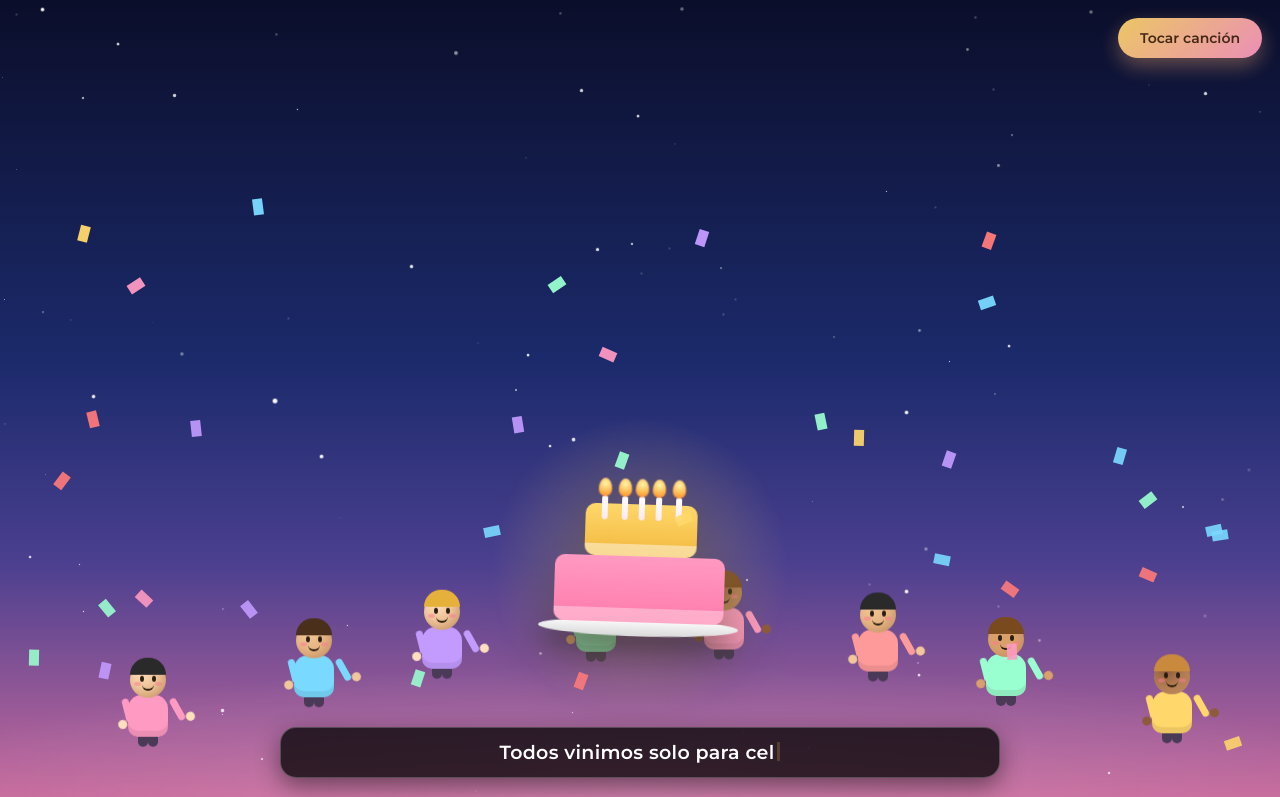
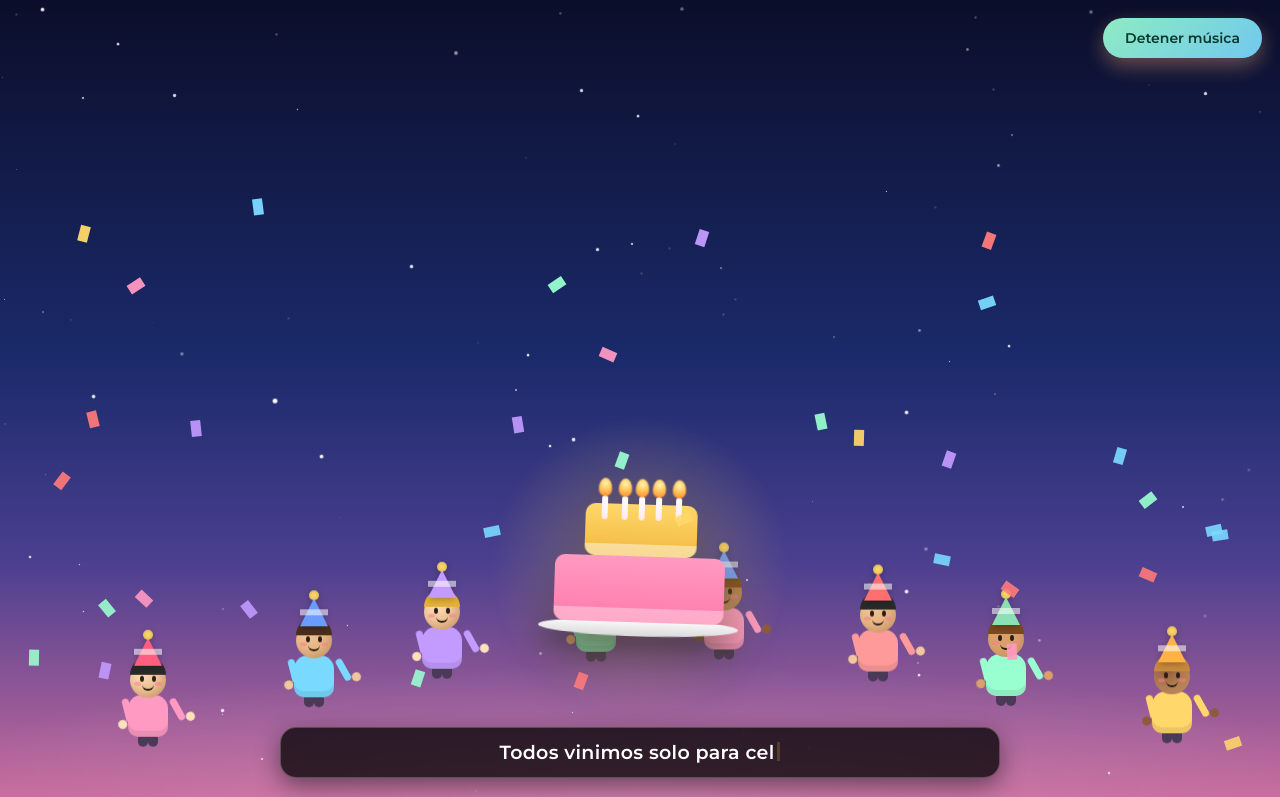
Before and after one commit to bbautista-2025051/Mi_nena, a plain HTML site: page index.html in a window 1280 px wide. Shown: the top 797 px of the page. Drawn offline with Linux system fonts and the light colour scheme.

Commit message:
Gorros de cumpleanos en las personitas, musica al abrir la pagina y cancion Por fin te encontre

```diff
--- a/index.html
+++ b/index.html
@@ -139,6 +139,38 @@
     height:17px;
     border-radius:18px 18px 0 0;
     z-index:1;
+  }
+  .person .hat{
+    position:absolute;
+    top:-24px;
+    left:50%;
+    transform:translateX(-50%);
+    width:0; height:0;
+    border-left:14px solid transparent;
+    border-right:14px solid transparent;
+    border-bottom:28px solid #ff5f7e;
+    z-index:3;
+    filter:drop-shadow(0 2px 3px rgba(0,0,0,.25));
+  }
+  .person .hat::before{
+    content:'';
+    position:absolute;
+    left:-14px;
+    top:11px;
+    width:28px;
+    height:6px;
+    background:rgba(255,255,255,.55);
+  }
+  .person .hat::after{
+    content:'';
+    position:absolute;
+    left:-5px;
+    top:-8px;
+    width:10px;
+    height:10px;
+    border-radius:50%;
+    background:#ffd76a;
+    box-shadow:inset 0 0 4px rgba(0,0,0,.2);
   }
   .person .eye{
     position:absolute;
@@ -644,6 +676,7 @@
   const skins = ['#ffe0bd','#f2c79a','#d9a06b','#8d5a3a'];
   const hairs = ['#2a2a2a','#4a2f1b','#7a4a1f','#c98a3d','#e6b13a'];
   const shirts = ['#ff9ac2','#7ad9ff','#9affd0','#ffd76a','#c39bff','#ff9a9a','#8be0b5'];
+  const hats = ['#ff5f7e','#6c9bff','#8be0b5','#ffb347','#c39bff','#ff6f6f'];
   const spots = [
     {x:'10%', bottom:'60px', s:1},
     {x:'23%', bottom:'96px', s:1.25},
@@ -659,6 +692,7 @@
     const skin = skins[i % skins.length];
     const hair = hairs[i % hairs.length];
     const shirt = shirts[i % shirts.length];
+    const hat = hats[i % hats.length];
     const p = document.createElement('div');
     p.className = 'person';
     p.style.left = spot.x;
@@ -667,6 +701,7 @@
     p.style.animationDelay = (i * 0.25) + 's';
     p.innerHTML =
       '<div class="head" style="background:radial-gradient(circle at 35% 30%, ' + skin + ', #d9a06b);">' +
+        '<div class="hat" style="border-bottom-color:' + hat + ';"></div>' +
         '<div class="hair" style="background:' + hair + ';"></div>' +
         '<div class="eye l"></div><div class="eye r"></div>' +
         '<div class="blush l"></div><div class="blush r"></div>' +
@@ -811,20 +846,43 @@
   const btnMusic = document.getElementById('btnMusic');
   const audioPlayer = document.getElementById('audioPlayer');
 
+  function updateMusicUI() {
+    if (audioPlayer.paused) {
+      btnMusic.textContent = 'Tocar canción';
+      btnMusic.classList.remove('playing');
+    } else {
+      btnMusic.textContent = 'Detener música';
+      btnMusic.classList.add('playing');
+    }
+  }
   function startMusic() {
-    audioPlayer.play();
-    btnMusic.textContent = 'Detener música';
-    btnMusic.classList.add('playing');
+    audioPlayer.muted = false;
+    audioPlayer.play().then(updateMusicUI).catch(() => {});
   }
   function stopMusic() {
     audioPlayer.pause();
-    btnMusic.textContent = 'Tocar canción';
-    btnMusic.classList.remove('playing');
+    updateMusicUI();
   }
   btnMusic.addEventListener('click', () => {
     if (audioPlayer.paused) { startMusic(); } else { stopMusic(); }
   });
-  audioPlayer.addEventListener('ended', () => { btnMusic.textContent = 'Tocar canción'; btnMusic.classList.remove('playing'); });
+  audioPlayer.addEventListener('ended', updateMusicUI);
+
+  /* Suena al abrir la página: inicia en silencio (lo permite el navegador) y sube el volumen solo */
+  audioPlayer.muted = true;
+  audioPlayer.play().then(() => {
+    setTimeout(() => {
+      audioPlayer.muted = false;
+      updateMusicUI();
+    }, 500);
+  }).catch(() => {});
+  /* Respaldo: si el navegador bloquea el audio, suena en el primer toque */
+  ['click', 'touchstart', 'keydown'].forEach((ev) => {
+    window.addEventListener(ev, function fallback() {
+      if (audioPlayer.paused) startMusic();
+      window.removeEventListener(ev, fallback);
+    }, { once: true });
+  });
 </script>
 </body>
 </html>
```
